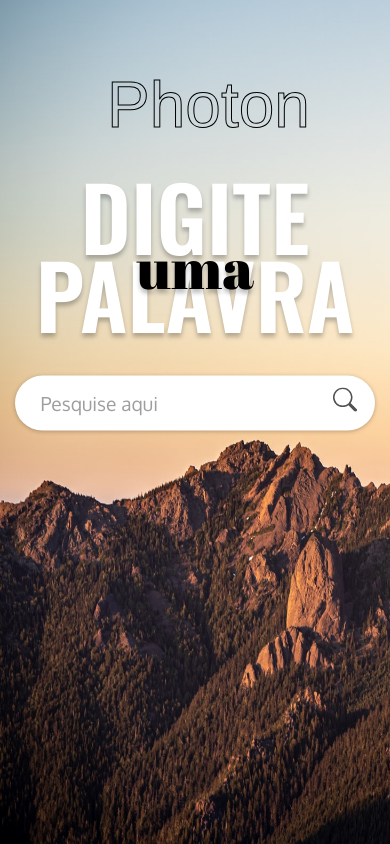
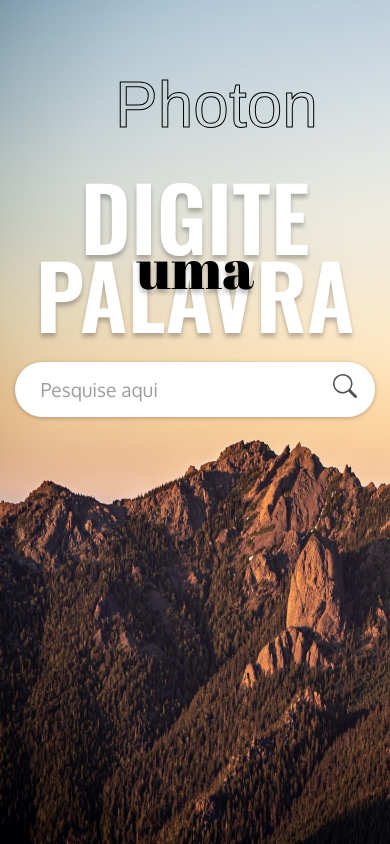
Before and after one commit to aruadecarvalho/photon, a React (Create React App) app: page / in a window 390 px wide. Built offline with nearby package versions, Linux system fonts and the light colour scheme; a web font is replaced by a local one.

Commit message:
alteração css home

```diff
--- a/src/components/css/Home.css
+++ b/src/components/css/Home.css
@@ -133,7 +133,7 @@ button {
 
 @media (max-width: 35em) {
   .logo--container {
-    transform: translate(-5%, -20%);
+    transform: translate(0, -20%);
     padding-bottom: 4.4rem;
   }
 
@@ -151,7 +151,7 @@ button {
     transform: translate(-50%, -80%);
   }
   .search-bar {
-    transform: translateY(-100%);
+    transform: translateY(-125%);
   }
   .search--box {
     width: 45rem;
```
